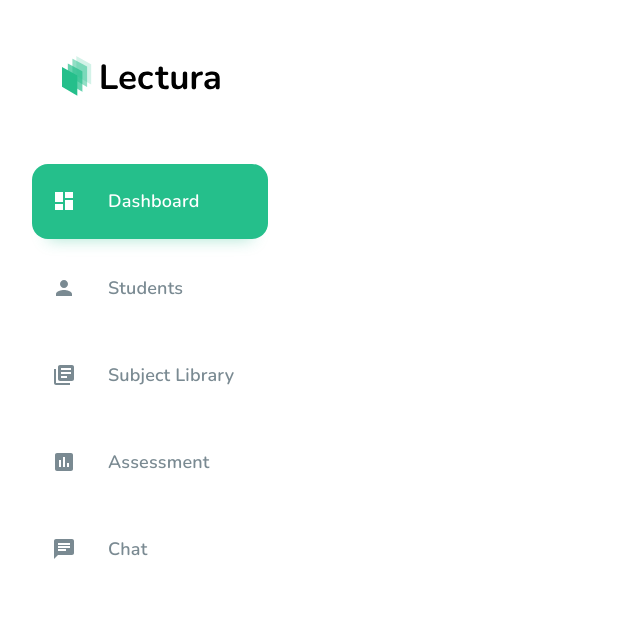
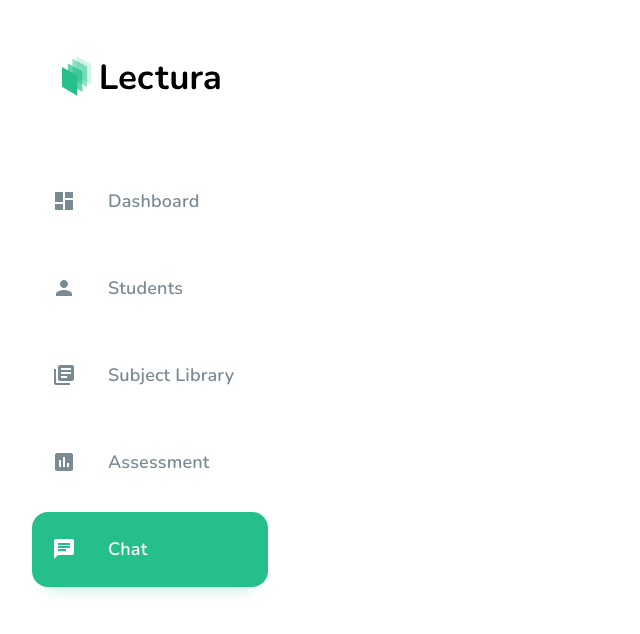
Before and after one commit to Aswin-Pradeep-P/neural-dashboard, a React (Create React App) app: page /chat in a window 1280 px wide. Shown: the top 634 px of the page, without its empty margins (0-640 px from the left). Built offline with nearby package versions, Linux system fonts and the light colour scheme.

Commit message:
Add navbar current logic

```diff
--- /dev/null
+++ b/src/components/navbar/navbar.module.scss
@@ -0,0 +1,13 @@
+.currentUrl{
+  background: #25BF8B;
+  color: #ffffff !important;
+  box-shadow: 0px 16px 16px -16px rgba(37, 191, 139, 0.4);
+
+  span {
+    color: #ffffff !important;
+  }
+
+  svg {
+    fill: #ffffff !important;
+  }
+}
--- a/src/components/navbar/navbar.tsx
+++ b/src/components/navbar/navbar.tsx
@@ -1,5 +1,5 @@
 import React from 'react';
-import { useNavigate } from 'react-router-dom';
+import { useLocation, useNavigate } from 'react-router-dom';
 import { List, ListItem, ListItemIcon, ListItemText, Drawer } from '@mui/material';
 import DashboardIcon from '@mui/icons-material/Dashboard';
 import LibraryBooksIcon from '@mui/icons-material/LibraryBooks';
@@ -7,8 +7,22 @@ import AssessmentIcon from '@mui/icons-material/Assessment';
 import ChatIcon from '@mui/icons-material/Chat';
 import { Person } from '@mui/icons-material';
 
+import styles from './navbar.module.scss';
+
+const navItems =  [
+    { name: 'Dashboard', icon: <DashboardIcon />, path: '/' },
+    { name: 'Students', icon: <Person />, path: '/students' },
+    { name: 'Subject Library', icon: <LibraryBooksIcon />, path: '/library' },
+    { name: 'Assessment', icon: <AssessmentIcon />, path: '/assessment' },
+    { name: 'Chat', icon: <ChatIcon />, path: '/chat' } ]
+
 const Navbar: React.FC = () => {
   const navigate = useNavigate()
+  const location = useLocation()
+
+  const isCurrentUrl = (path: string) => {
+    return location.pathname === path
+  }
 
   return (
     <Drawer variant="permanent" className='home-nav'>
@@ -16,36 +30,16 @@ const Navbar: React.FC = () => {
         <img src='/logo.svg' />
       </div>
       <List>
-        <ListItem>
-          <ListItemIcon>
-            <DashboardIcon />
-          </ListItemIcon>
-          <ListItemText primary="Dashboard" onClick={() => navigate('/')} />
-        </ListItem>
-        <ListItem >
-          <ListItemIcon>
-            <Person />
-          </ListItemIcon>
-          <ListItemText primary="Students" onClick={() => navigate('/students')} />
-        </ListItem>
-        <ListItem >
-          <ListItemIcon>
-            <LibraryBooksIcon />
-          </ListItemIcon>
-          <ListItemText primary="Subject Library" />
-        </ListItem>
-        <ListItem>
-          <ListItemIcon>
-            <AssessmentIcon />
-          </ListItemIcon>
-          <ListItemText primary="Assessment" />
-        </ListItem>
-        <ListItem>
-          <ListItemIcon>
-            <ChatIcon />
-          </ListItemIcon>
-          <ListItemText primary="Chat" />
-        </ListItem>
+        {
+          navItems.map((item) => (
+            <ListItem key={item.name} className={isCurrentUrl(item.path) ? styles.currentUrl : ''}>
+              <ListItemIcon>
+                {item.icon}
+              </ListItemIcon>
+              <ListItemText primary={item.name} onClick={() => navigate(item.path)} />
+            </ListItem>
+          ))
+        }
       </List>
     </Drawer>
   );
--- a/src/layout/styles.scss
+++ b/src/layout/styles.scss
@@ -49,20 +49,21 @@
       padding: 20px;
       border-radius: 16px;
       margin-top: 12px;
+      cursor: pointer;
 
-      &:first-of-type {
-        background: #25BF8B;
-        color: #ffffff;
-        box-shadow: 0px 16px 16px -16px rgba(37, 191, 139, 0.4);
+      // &:first-of-type {
+      //   background: #25BF8B;
+      //   color: #ffffff;
+      //   box-shadow: 0px 16px 16px -16px rgba(37, 191, 139, 0.4);
 
-        span {
-          color: #ffffff;
-        }
+      //   span {
+      //     color: #ffffff;
+      //   }
 
-        svg {
-          fill: #ffffff;
-        }
-      }
+      //   svg {
+      //     fill: #ffffff;
+      //   }
+      // }
     }
   }
 
```
